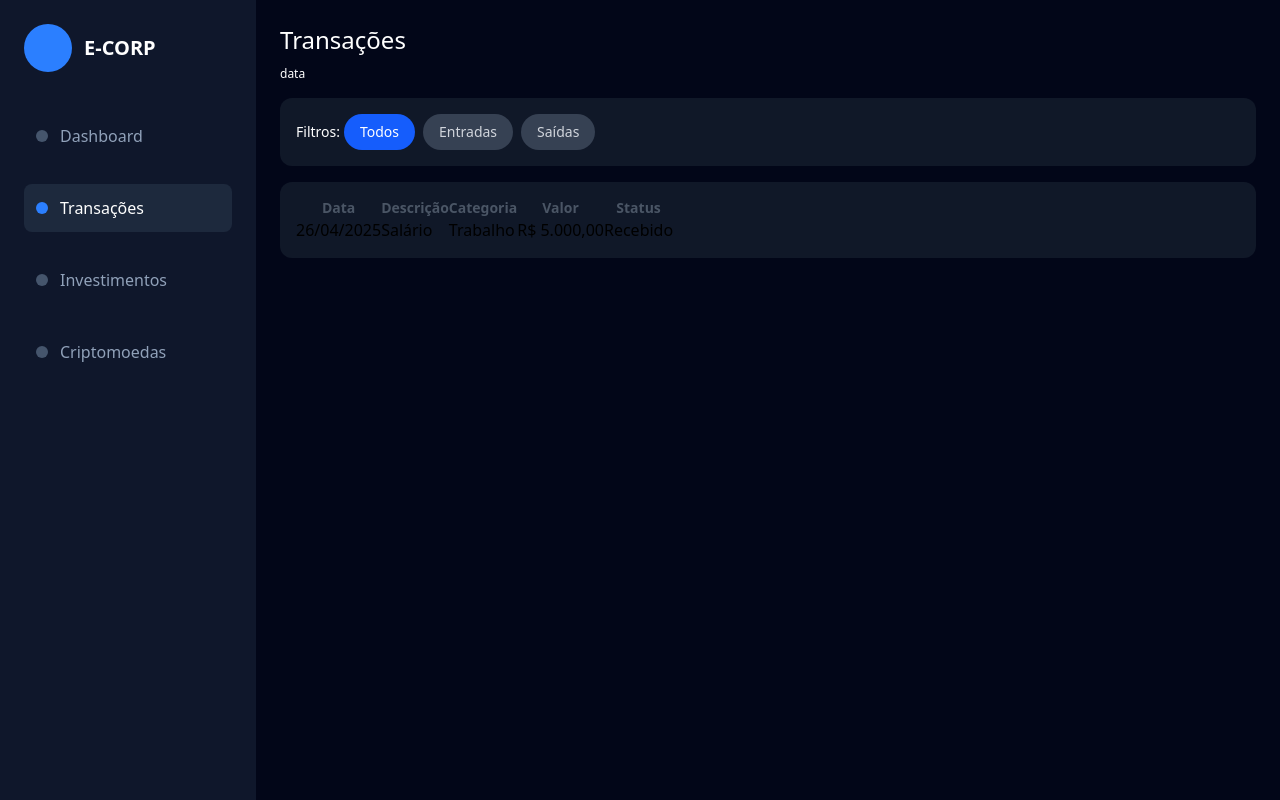
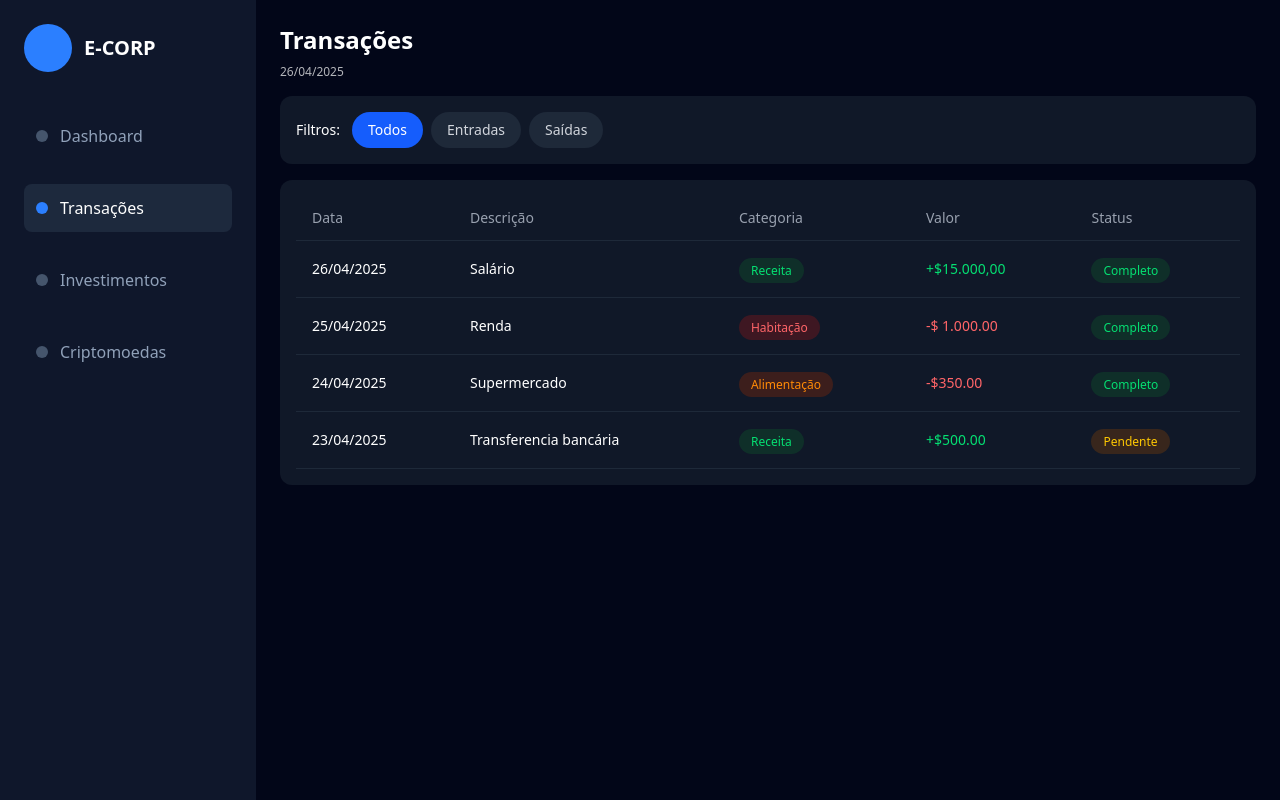
Before and after one commit to BiancaMRV/financedashboard, a React (Vite) app: page /transactions in a window 1280 px wide. Built offline with nearby package versions, Linux system fonts and the light colour scheme.

Commit message:
changes in table on transactions

```diff
--- a/src/pages/Dashboard.tsx
+++ b/src/pages/Dashboard.tsx
@@ -7,7 +7,9 @@ export default function Dashboard() {
       {/* Cabeçalho */}
       <div className="w-2/3">
         <h1 className="text-white text-2xl"> Visão Geral Financeira </h1>
-        <h2 className="text-white text-xs mt-[10px]"> 26 de Abril de 2025</h2>
+        <h2 className="text-white text-xs mt-2 opacity-70">
+          {new Date().toLocaleDateString("pt-BR")}
+        </h2>
       </div>
 
       {/* primeiros cards */}
--- a/src/pages/Transactions.tsx
+++ b/src/pages/Transactions.tsx
@@ -38,65 +38,131 @@ export default function Transactions() {
     <div className="flex-1">
       {/* cabeçalho */}
       <div className="w-2/3">
-        <h1 className="text-white text-2xl "> Transações </h1>
-        <h2 className="text-white text-xs mt-[10px] "> data </h2>
+        <h1 className="text-white text-2xl font-bold"> Transações </h1>
+        <h2 className="text-white text-xs mt-2 opacity-70">
+          {new Date().toLocaleDateString("pt-BR")}
+        </h2>
       </div>
 
       {/*filtros*/}
-
-      <div className=" flex flex-1 bg-gray-900 p-4 rounded-xl mt-4 gap-1">
-        <h1 className="text-white text-sm self-center"> Filtros: </h1>
-        <div className=" flex gap-2">
+      <div className="flex items-center bg-gray-900 p-4 rounded-xl mt-4 gap-3">
+        <h1 className="text-white text-sm font-medium"> Filtros: </h1>
+        <div className="flex gap-2">
           <button
             onClick={() => setFilterButton("Todos")}
-            className={`px-4 py-2 rounded-full text-sm  ${
+            className={`px-4 py-2 rounded-full text-sm transition-colors ${
               filterbutton === "Todos"
                 ? "bg-blue-600 text-white"
-                : "bg-gray-700 text-gray-300"
+                : "bg-gray-800 text-gray-300 hover:bg-gray-700"
             }`}
           >
             Todos
           </button>
           <button
             onClick={() => setFilterButton("Entradas")}
-            className={`px-4 py-2 rounded-full text-sm  ${
+            className={`px-4 py-2 rounded-full text-sm transition-colors ${
               filterbutton === "Entradas"
                 ? "bg-blue-600 text-white"
-                : "bg-gray-700 text-gray-300"
+                : "bg-gray-800 text-gray-300 hover:bg-gray-700"
             }`}
           >
             Entradas
           </button>
           <button
             onClick={() => setFilterButton("Saídas")}
-            className={`px-4 py-2 rounded-full text-sm  ${
+            className={`px-4 py-2 rounded-full text-sm transition-colors ${
               filterbutton === "Saídas"
                 ? "bg-blue-600 text-white"
-                : "bg-gray-700 text-gray-300"
+                : "bg-gray-800 text-gray-300 hover:bg-gray-700"
             }`}
           >
             Saídas
           </button>
         </div>
       </div>
+
       {/* tabela */}
-      <div className="flex flex-1 bg-gray-900 p-4 rounded-xl mt-4 gap-1">
-        <table>
-          <tr>
-            <th className=" text-gray-600 text-sm"> Data </th>
-            <th className="text-gray-600 text-sm"> Descrição </th>
-            <th className="text-gray-600 text-sm"> Categoria </th>
-            <th className="text-gray-600 text-sm"> Valor </th>
-            <th className="text-gray-600 text-sm"> Status</th>
-          </tr>
+      <div className="bg-gray-900 p-4 rounded-xl mt-4 w-full">
+        <table className="w-full border-collapse">
+          <thead>
+            <tr className="border-b border-gray-800">
+              <th className="text-gray-400 text-sm font-medium text-left py-3 px-4">
+                {" "}
+                Data{" "}
+              </th>
+              <th className="text-gray-400 text-sm font-medium text-left py-3 px-4">
+                {" "}
+                Descrição{" "}
+              </th>
+              <th className="text-gray-400 text-sm font-medium text-left py-3 px-4">
+                {" "}
+                Categoria{" "}
+              </th>
+              <th className="text-gray-400 text-sm font-medium text-left py-3 px-4">
+                {" "}
+                Valor{" "}
+              </th>
+              <th className="text-gray-400 text-sm font-medium text-left py-3 px-4">
+                {" "}
+                Status
+              </th>
+            </tr>
+          </thead>
           <tbody>
-            <tr>
-              <td> 26/04/2025 </td>
-              <td> Salário </td>
-              <td> Trabalho </td>
-              <td> R$ 5.000,00 </td>
-              <td> Recebido </td>
-            </tr>
+            {transactions
+              .filter((transaction) => {
+                if (filterbutton === "Todos") return true;
+                if (filterbutton === "Entradas")
+                  return transaction.value.includes("+");
+                if (filterbutton === "Saídas")
+                  return transaction.value.includes("-");
+                return true;
+              })
+              .map((transaction, index) => (
+                <tr key={index} className="border-b border-gray-800">
+                  <td className="text-white text-sm py-4 px-4">
+                    {transaction.date}
+                  </td>
+                  <td className="text-white text-sm py-4 px-4">
+                    {transaction.description}
+                  </td>
+                  <td className="py-4 px-4">
+                    <span
+                      className={`px-3 py-1 rounded-full text-xs font-medium ${
+                        transaction.category === "Receita"
+                          ? "bg-green-900/40 text-green-400"
+                          : transaction.category === "Habitação"
+                          ? "bg-red-900/40 text-red-400"
+                          : transaction.category === "Alimentação"
+                          ? "bg-orange-900/40 text-orange-400"
+                          : "bg-blue-900/40 text-blue-400"
+                      }`}
+                    >
+                      {transaction.category}
+                    </span>
+                  </td>
+                  <td
+                    className={`text-sm font-medium py-4 px-4 ${
+                      transaction.value.includes("+")
+                        ? "text-green-400"
+                        : "text-red-400"
+                    }`}
+                  >
+                    {transaction.value}
+                  </td>
+                  <td className="py-4 px-4">
+                    <span
+                      className={`px-3 py-1 rounded-full text-xs font-medium ${
+                        transaction.status === "Completo"
+                          ? "bg-green-900/40 text-green-400"
+                          : "bg-yellow-900/40 text-yellow-400"
+                      }`}
+                    >
+                      {transaction.status}
+                    </span>
+                  </td>
+                </tr>
+              ))}
           </tbody>
         </table>
       </div>
```
